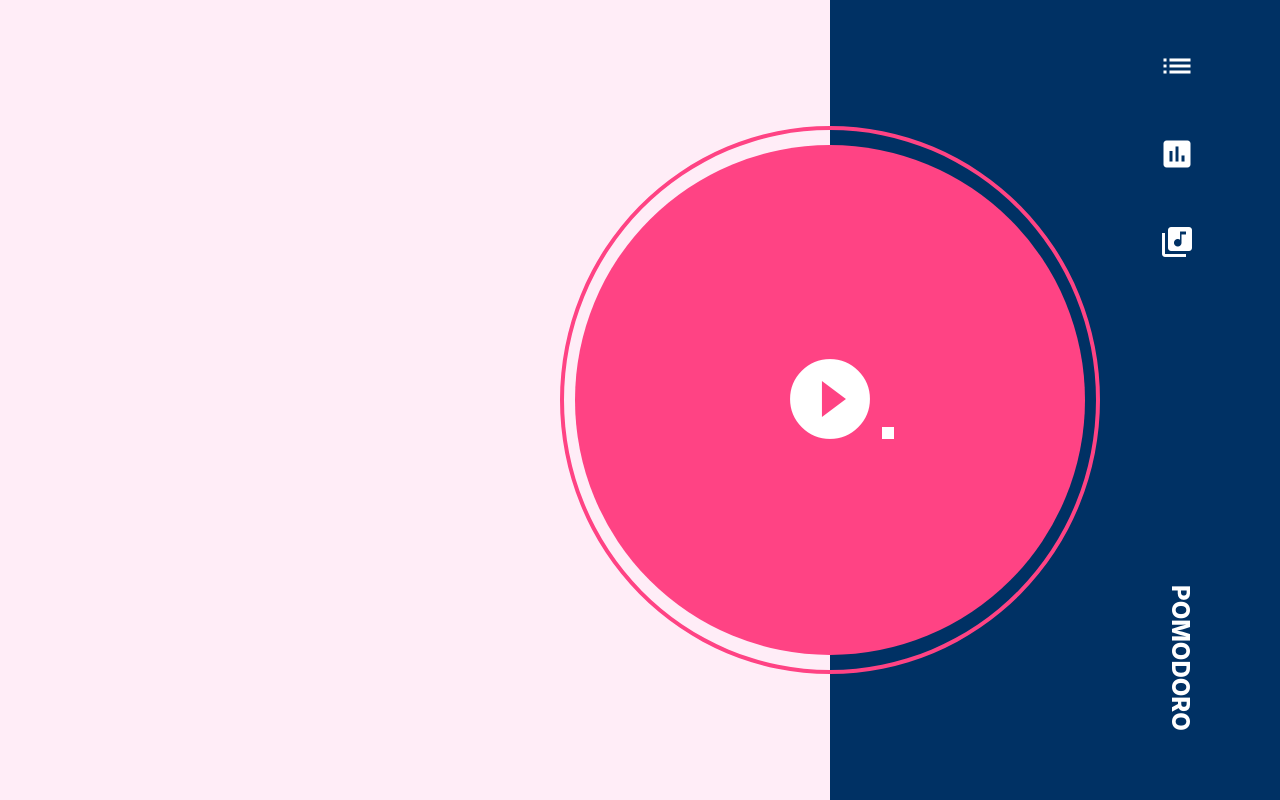
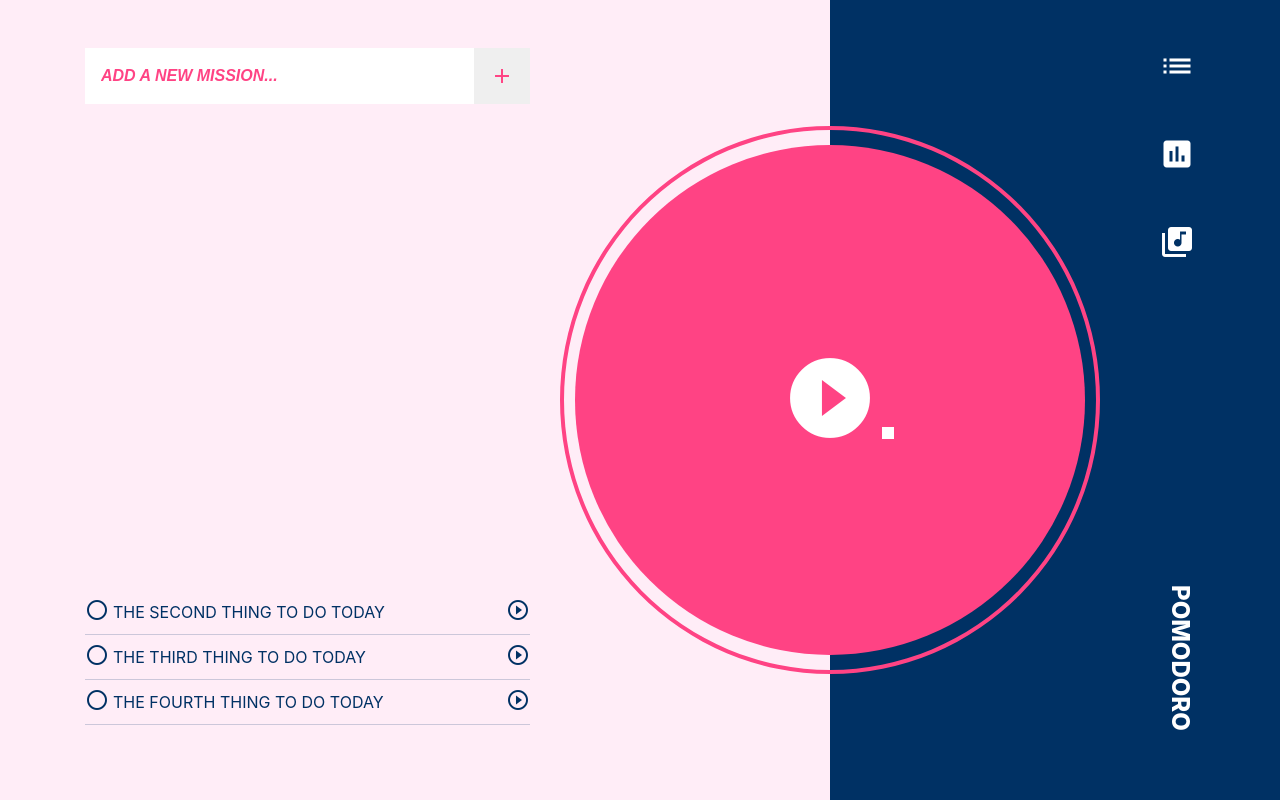
Before and after one commit to greg-ku/thef2e-challenge-1, a React (Create React App) app: page / in a window 1280 px wide. Built offline with nearby package versions, Linux system fonts and the light colour scheme.

Commit message:
Feat: Layout fake todo list and add button

```diff
--- a/src/App.js
+++ b/src/App.js
@@ -3,6 +3,7 @@ import styled from 'styled-components'
 import 'material-icons/iconfont/material-icons.css'
 import 'material-icons/css/material-icons.min.css'
 
+import GlobalStyle from './global-styles'
 import MainPage from './MainPage'
 import SideBar from './SideBar'
 
@@ -18,13 +19,23 @@ const Page = styled.div`
 `
 
 function App() {
+  const todos = [
+    { pomodoro: 0, title: 'THE FIRST THING TO DO TODAY', done: false },
+    { pomodoro: 0, title: 'THE SECOND THING TO DO TODAY', done: false },
+    { pomodoro: 0, title: 'THE THIRD THING TO DO TODAY', done: false },
+    { pomodoro: 0, title: 'THE FOURTH THING TO DO TODAY', done: false },
+  ]
+
   return (
-    <MainWrapper>
-      <Page>
-        <MainPage/>
-      </Page>
-      <SideBar/>
-    </MainWrapper>
+    <span>
+      <GlobalStyle/>
+      <MainWrapper>
+        <Page>
+          <MainPage todos={todos}/>
+        </Page>
+        <SideBar/>
+      </MainWrapper>
+    </span>
   )
 }
 
--- a/src/MainPage/Player.js
+++ b/src/MainPage/Player.js
@@ -57,7 +57,7 @@ const Player = props => {
     <Progress>
       <Circle>
         <Play>
-          <PlayIcon icon="mi-play-circle-filled"/>
+          <PlayIcon icon="play_circle_filled"/>
           <Stop/>
         </Play>
       </Circle>
--- a/src/MainPage/index.js
+++ b/src/MainPage/index.js
@@ -1,8 +1,11 @@
 import React from 'react'
 import styled from 'styled-components'
 
-import { blue } from './../global-styles'
+import MIcon from './../share/MIcon'
+import { blue, pink } from './../global-styles'
 import Player from './Player'
+import AddInput from './../share/AddInput'
+import TodoList from './../share/TodoList'
 
 const Wrapper = styled.div`
   display: flex;
@@ -13,6 +16,8 @@ const Wrapper = styled.div`
 const LeftHalf = styled.div`
   flex-grow: 1;
   min-width: 560px;
+  padding-left: 85px;
+  box-sizing: border-box;
 `
 
 const RightHalf = styled.div`
@@ -35,10 +40,36 @@ const HalfBackground = styled.div`
   background-color: ${blue};
 `
 
-const MainPage = props => {
+const Row = styled.div`
+  width: 445px;
+  display: flex;
+  flex-direction: column;
+  padding: 48px 0;
+  height: 100%;
+  box-sizing: border-box;
+`
+
+const GrowCol = styled.div`
+  flex-grow: 1;
+`
+
+const MainPage = ({ todos = [] }) => {
+  const [firstTodo, ...otherTodos] = todos
+
   return (
     <Wrapper>
-      <LeftHalf/>
+      <LeftHalf>
+        <Row>
+          <div>
+            <AddInput/>
+          </div>
+          <GrowCol>
+          </GrowCol>
+          <div>
+            <TodoList todos={otherTodos} maxDispalyLength={3}/>
+          </div>
+        </Row>
+      </LeftHalf>
       <RightHalf>
         <VCentering>
           <Player/>
--- a/src/SideBar.js
+++ b/src/SideBar.js
@@ -49,17 +49,17 @@ const SideBar = props => {
       <Navs>
         <Col>
           <Nav>
-            <MIcon icon="mi-list" size={36} color="white"/>
+            <MIcon icon="list" size={36} color="white"/>
           </Nav>
         </Col>
         <Col>
           <Nav>
-            <MIcon icon="mi-poll" size={36} color="white"/>
+            <MIcon icon="poll" size={36} color="white"/>
           </Nav>
         </Col>
         <Col>
           <Nav>
-            <MIcon icon="mi-library-music" size={36} color="white"/>
+            <MIcon icon="library_music" size={36} color="white"/>
           </Nav>
         </Col>
       </Navs>
--- a/src/global-styles.js
+++ b/src/global-styles.js
@@ -1,7 +1,12 @@
-import { injectGlobal } from 'styled-components';
+import { createGlobalStyle } from 'styled-components';
 
 export const blue = '#003164'
 export const pink = '#FF4384'
 
-// injectGlobal`
-// `
+const GlobalStyle = createGlobalStyle`
+  html * {
+    font-size: 16px;
+  }
+`
+
+export default GlobalStyle
--- /dev/null
+++ b/src/share/AddInput/index.js
@@ -0,0 +1,47 @@
+import React from 'react'
+import styled from 'styled-components'
+
+import MIcon from './../MIcon'
+import { pink } from './../../global-styles'
+
+const InputGroup = styled.div`
+  display: flex;
+`
+
+const InputWrapper = styled.div`
+  flex-grow: 1;
+`
+
+const Input = styled.input`
+  padding: 19px 0 19px 16px;
+  outline: 0;
+  width: 100%;
+  border: 0;
+  box-sizing: border-box;
+  color: ${pink};
+
+  &:: placeholder {
+    font-weight: 600;
+    font-style: oblique;
+    color: ${pink};
+  }
+`
+
+const Add = styled.button`
+  border: 0;
+  padding: 16px;
+  line-height: 0.5;
+`
+
+const AddInput = props => {
+  return (
+    <InputGroup>
+      <InputWrapper>
+        <Input placeholder="ADD A NEW MISSION..."/>
+      </InputWrapper>
+      <Add><MIcon icon="add" color={pink}/></Add>
+    </InputGroup>
+  )
+}
+
+export default AddInput
--- a/src/share/MIcon/index.js
+++ b/src/share/MIcon/index.js
@@ -3,15 +3,15 @@ import styled from 'styled-components'
 
 const I = styled.i`
   font-size: ${props => props.size ? `${props.size}px` : '24px'};
-  color: ${props => props.color ? props.color : 'initial'}
+  color: ${props => props.color ? props.color : 'inherit'}
 `
 
 const MIcon = props => (
   <I
-    className={`mi ${props.icon} ${props.className ? props.className : ''}`}
+    className={`material-icons ${props.className ? props.className : ''}`}
     size={props.size}
     color={props.color}
-  />
+  >{props.icon}</I>
 )
 
 export default MIcon
--- /dev/null
+++ b/src/share/TodoList/index.js
@@ -0,0 +1,48 @@
+import React, { Fragment } from 'react'
+import styled from 'styled-components'
+
+import MIcon from './../MIcon'
+import { blue, pink } from './../../global-styles'
+
+const TodoWrapper = styled.div`
+  display: flex;
+  align-items: center;
+  padding: 8px 0;
+  border-bottom: 1px solid rgba(0, 49, 100, 0.2);
+  color: ${blue};
+`
+
+const TitleCol = styled.div`
+  flex-grow: 1;
+  padding: 0 4px;
+  box-sizing: border-box;
+`
+
+const More = styled.a`
+  color: ${pink};
+  margin-top: 9px;
+  float: right;
+  height: 18px;
+`
+
+const TodoList = ({ todos = [], maxDispalyLength = 0 }) => {
+  const hasMore = maxDispalyLength > 0 && todos.length > maxDispalyLength
+  const displayedTodos = hasMore ? todos.splice(0, maxDispalyLength) : todos
+
+  return (
+    <Fragment>
+      {
+        displayedTodos.map((todo, index) => (
+          <TodoWrapper key={`todo-${index}`}>
+            <div><MIcon icon="panorama_fish_eye"/></div>
+            <TitleCol>{todo.title}</TitleCol>
+            <div><MIcon icon="play_circle_outline"/></div>
+          </TodoWrapper>
+        ))
+      }
+      <More>{hasMore && 'MORE'}</More>
+    </Fragment>
+  )
+}
+
+export default TodoList
```
Also changed, not shown: 1 other file (tests, documents, lock files or other folders).
